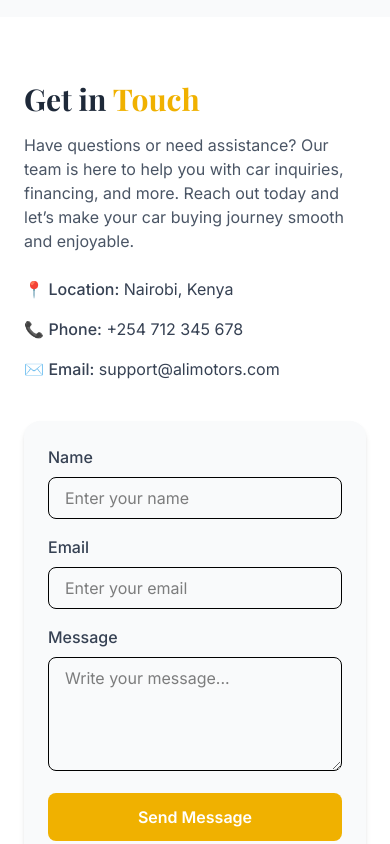
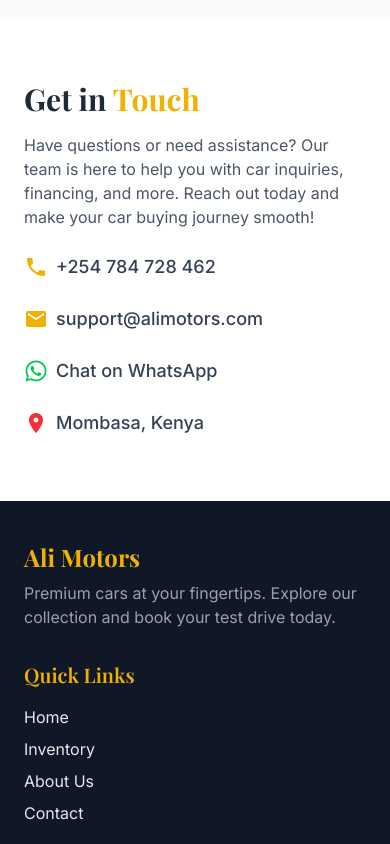
Before and after one commit to MoBazmul/branding-website, a React (Vite) app: page / in a window 390 px wide. Shown: the part 6300-7144 px from the top of the page. Built offline with nearby package versions, Linux system fonts and the light colour scheme.

Commit message:
Making about Us responsive

```diff
--- a/src/components/AboutUs.tsx
+++ b/src/components/AboutUs.tsx
@@ -91,26 +91,32 @@
   }
 
   return (
-    <main className="w-full">
-      {/* Hero Section */}
-      <section className="relative w-full h-[50vh] sm:h-[60vh] bg-gray-100 flex items-center justify-center">
-        <img
-          src="https://i.pinimg.com/736x/2e/35/16/2e3516d94e1d6e0cfa5dd4c6425c549d.jpg"
-          alt="Ali Motors Showroom"
-          className="absolute w-full h-full object-cover"
-        />
-        <div className="relative z-10 text-center px-4 sm:px-6">
-          <h1 className="text-3xl sm:text-4xl md:text-5xl font-bold text-white drop-shadow-lg">
+    <section className="relative w-full bg-white">
+      {/* Hero */}
+      <div
+        className="relative w-full flex flex-col items-center justify-center"
+        style={{
+          minHeight: '60vh',
+          paddingTop: '100px',
+          paddingBottom: '40px',
+          backgroundImage: "url('https://i.pinimg.com/736x/2e/35/16/2e3516d94e1d6e0cfa5dd4c6425c549d.jpg')",
+          backgroundSize: 'cover',
+          backgroundPosition: 'center',
+          backgroundRepeat: 'no-repeat'
+        }}
+      >
+        <div className="relative z-10 text-center px-4 max-w-3xl">
+          <h1 className="text-4xl sm:text-5xl font-bold text-white drop-shadow-lg">
             About Ali Motors
           </h1>
-          <p className="mt-4 text-md sm:text-lg md:text-xl text-white drop-shadow-md">
+          <p className="mt-4 text-lg sm:text-xl text-white drop-shadow-md">
             Driven by Passion, Powered by Excellence
           </p>
         </div>
-      </section>
+      </div>
 
       {/* Mission & Slider */}
-      <section className="py-12 px-4 sm:px-6 md:px-12 bg-white">
+      <div className="py-12 px-4 sm:px-6 md:px-12">
         <div className="max-w-7xl mx-auto grid grid-cols-1 md:grid-cols-2 gap-8 items-center">
           <motion.div
             initial={{ opacity: 0, x: -100 }}
@@ -140,17 +146,17 @@
                   <img
                     src={img}
                     alt={`Showroom ${idx + 1}`}
-                    className="w-full h-48 sm:h-64 md:h-80 object-cover rounded-xl shadow-lg"
+                    className="w-full h-auto max-h-80 sm:max-h-96 md:max-h-[28rem] object-cover rounded-xl shadow-lg"
                   />
                 </div>
               ))}
             </Slider>
           </motion.div>
         </div>
-      </section>
+      </div>
 
       {/* Core Values */}
-      <section className="py-12 px-4 sm:px-6 md:px-12 bg-gray-50">
+      <div className="py-12 px-4 sm:px-6 md:px-12 bg-gray-50">
         <div className="max-w-7xl mx-auto text-center mb-10">
           <h2 className="text-2xl sm:text-3xl font-bold">Our Core Values</h2>
           <p className="text-gray-600 mt-2 text-sm sm:text-base">
@@ -172,10 +178,10 @@
             </motion.div>
           ))}
         </div>
-      </section>
+      </div>
 
       {/* Achievements */}
-      <section className="py-12 px-4 sm:px-6 md:px-12 bg-white">
+      <div className="py-12 px-4 sm:px-6 md:px-12">
         <div className="max-w-7xl mx-auto text-center mb-10">
           <h2 className="text-2xl sm:text-3xl font-bold">Our Achievements</h2>
           <p className="text-gray-600 mt-2 text-sm sm:text-base">
@@ -201,10 +207,10 @@
             </motion.div>
           ))}
         </div>
-      </section>
+      </div>
 
       {/* Call to Action */}
-      <section className="py-12 px-4 sm:px-6 md:px-12 bg-yellow-500 text-white text-center rounded-lg mx-4 sm:mx-6 md:mx-12 my-8">
+      <div className="py-12 px-4 sm:px-6 md:px-12 bg-yellow-500 text-white text-center rounded-lg mx-4 sm:mx-6 md:mx-12 my-8">
         <h2 className="text-2xl sm:text-3xl font-bold mb-3">Ready to Drive Your Dream?</h2>
         <p className="mb-4 text-sm sm:text-base">Visit our showroom or browse our inventory online. Excellence awaits!</p>
         <button
@@ -213,8 +219,8 @@
         >
           Schedule a Visit
         </button>
-      </section>
-    </main>
+      </div>
+    </section>
   )
 }
 
--- a/src/components/ContactUs.tsx
+++ b/src/components/ContactUs.tsx
@@ -1,4 +1,6 @@
 import { motion } from "framer-motion"
+import { MdPhone, MdEmail, MdLocationOn } from "react-icons/md"
+import { FaWhatsapp } from "react-icons/fa"
 
 export default function ContactUs() {
   return (
@@ -15,65 +17,46 @@
             Get in <span className="text-yellow-500">Touch</span>
           </h2>
           <p className="text-gray-600 mb-6">
-            Have questions or need assistance? Our team is here to help you with car
-            inquiries, financing, and more. Reach out today and let’s make your car
-            buying journey smooth and enjoyable.
+            Have questions or need assistance? Our team is here to help you with car inquiries, financing, and more. Reach out today and make your car buying journey smooth!
           </p>
 
-          <div className="space-y-4 text-gray-700">
-            <p>
-              📍 <span className="font-medium">Location:</span> Nairobi, Kenya
-            </p>
-            <p>
-              📞 <span className="font-medium">Phone:</span> +254 712 345 678
-            </p>
-            <p>
-              ✉️ <span className="font-medium">Email:</span> support@alimotors.com
+          <div className="space-y-6 text-gray-700">
+            {/* Phone */}
+            <a
+              href="tel:+254784728462"
+              className="flex items-center text-lg font-medium hover:text-yellow-500 transition"
+            >
+              <MdPhone className="text-yellow-500 w-6 h-6" />
+              <span className="ml-2">+254 784 728 462</span>
+            </a>
+
+            {/* Email */}
+            <a
+              href="mailto:support@alimotors.com"
+              className="flex items-center text-lg font-medium hover:text-yellow-500 transition"
+            >
+              <MdEmail className="text-yellow-500 w-6 h-6" />
+              <span className="ml-2">support@alimotors.com</span>
+            </a>
+
+            {/* WhatsApp */}
+            <a
+              href="https://wa.me/254784728462"
+              target="_blank"
+              rel="noopener noreferrer"
+              className="flex items-center text-lg font-medium hover:text-yellow-500 transition"
+            >
+              <FaWhatsapp className="text-green-500 w-6 h-6" />
+              <span className="ml-2">Chat on WhatsApp</span>
+            </a>
+
+            {/* Location */}
+            <p className="flex items-center text-lg font-medium">
+              <MdLocationOn className="text-red-500 w-6 h-6" />
+              <span className="ml-2">Mombasa, Kenya</span>
             </p>
           </div>
         </motion.div>
-
-        {/* Right Form */}
-        <motion.form
-          className="bg-gray-50 p-6 rounded-2xl shadow-md"
-          initial={{ opacity: 0, x: 40 }}
-          whileInView={{ opacity: 1, x: 0 }}
-          transition={{ duration: 0.6, delay: 0.2 }}
-        >
-          <div className="mb-4">
-            <label className="block text-gray-700 font-medium mb-2">Name</label>
-            <input
-              type="text"
-              className="w-full px-4 py-2 border rounded-lg focus:ring-2 focus:ring-yellow-500 focus:outline-none"
-              placeholder="Enter your name"
-            />
-          </div>
-
-          <div className="mb-4">
-            <label className="block text-gray-700 font-medium mb-2">Email</label>
-            <input
-              type="email"
-              className="w-full px-4 py-2 border rounded-lg focus:ring-2 focus:ring-yellow-500 focus:outline-none"
-              placeholder="Enter your email"
-            />
-          </div>
-
-          <div className="mb-4">
-            <label className="block text-gray-700 font-medium mb-2">Message</label>
-            <textarea
-              rows={4}
-              className="w-full px-4 py-2 border rounded-lg focus:ring-2 focus:ring-yellow-500 focus:outline-none"
-              placeholder="Write your message..."
-            ></textarea>
-          </div>
-
-          <button
-            type="submit"
-            className="w-full bg-yellow-500 text-white py-3 rounded-lg font-semibold hover:bg-yellow-600 transition"
-          >
-            Send Message
-          </button>
-        </motion.form>
       </div>
     </section>
   )
--- a/src/components/Header.tsx
+++ b/src/components/Header.tsx
@@ -10,7 +10,7 @@
 
   return (
     <header className="relative w-full min-h-16">
-      <div className="fixed w-full h-16 shadow-sm px-4 bg-white z-50 flex items-center justify-between lg:px-24 2xl:px-32 3xl:px-96">
+      <div className="fixed top-0 left-0 w-full h-16 shadow-sm px-4 bg-white z-50 flex items-center justify-between lg:px-24 2xl:px-32 3xl:px-96">
 
         <motion.div
           className="flex items-center gap-2 cursor-pointer"
```
